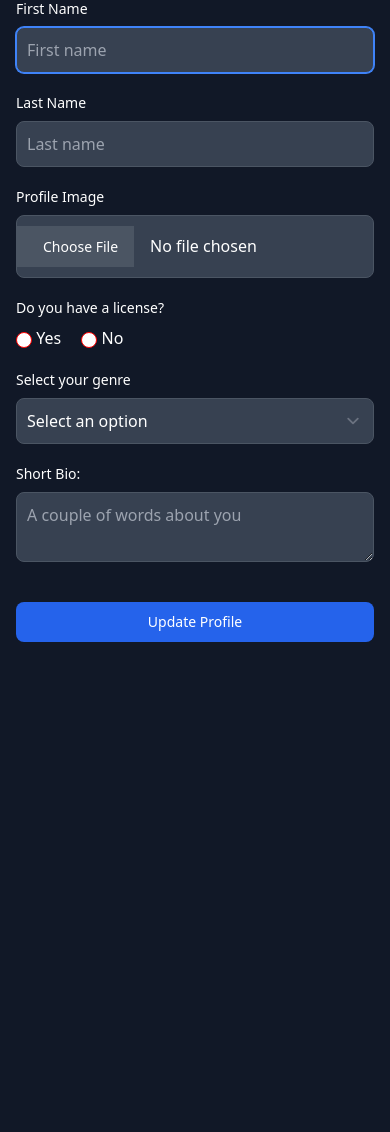
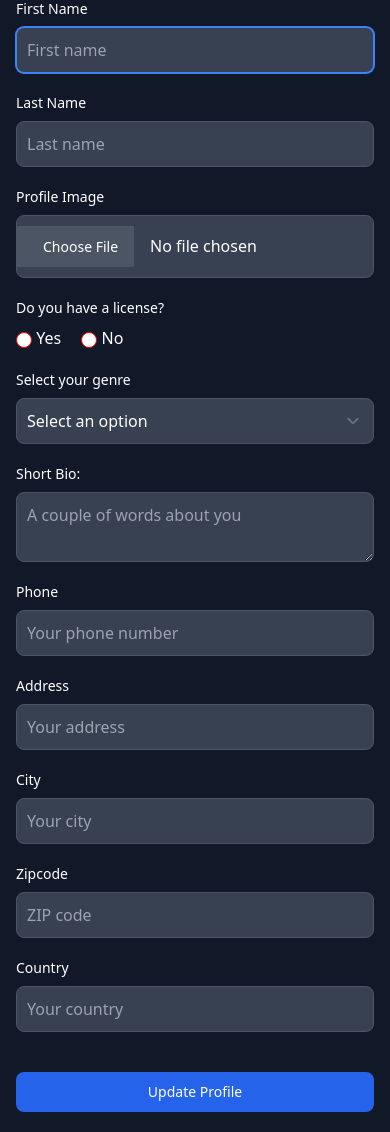
Before and after one commit to mikizdr/flask-wsl, a Flask app: template shopping/templates/profile/index.html in a window 390 px wide. Shown: the part 202-1334 px from the top of the page. Before the commit the page ends 844 px from the top, so only its background shows below. Run offline with Flask 3, Linux system fonts and the light colour scheme; the template is opened without the code that fills it: values that come from a table or form of the project are taken from there, others are empty; style sheets or scripts are compiled from the project's sources; some libraries are stand-ins or nearby versions.

Commit message:
Add phone, address, city, zipcode, and country fields to profile form

```diff
--- a/shopping/templates/components/forms/profile.py
+++ b/shopping/templates/components/forms/profile.py
@@ -1,24 +1,67 @@
 from flask_wtf import FlaskForm
-from wtforms import FileField, RadioField, SelectField, StringField, SubmitField, TextAreaField
+from wtforms import (
+    FileField,
+    RadioField,
+    SelectField,
+    StringField,
+    SubmitField,
+    TextAreaField,
+)
 from wtforms.validators import ValidationError, Optional, Length
+
 
 class ProfileForm(FlaskForm):
 
     def validate_genre(self, genre_to_check) -> None:
-        if genre_to_check.data not in ['M', 'W']:
+        if genre_to_check.data not in ["M", "W"]:
             raise ValidationError(
                 f"The genre {genre_to_check.data} is not valid. Please select a valid option."
             )
 
-    first_name = StringField('First Name', validators=[Length(min=3, max=30), Optional("First name is required.")])
-    last_name = StringField('Last Name', validators=[Length(min=3, max=30), Optional("Last name is required.")])
-    genre = SelectField(u'Genre', choices=[('', 'Select an option'), ('M', 'Man'), ('W', 'Woman')])
-    about = TextAreaField(label="Short Bio:", validators=[Optional("Please enter a short bio.")])
-    has_license = RadioField(u'Do You Have A License?', choices=[(1, 'Yes'), (0, 'No')], validators=[Optional("Please select an option.")])
-    img_url = FileField('Profile Image', validators=[Optional()])
-    # phone = StringField('Phone', validators=[Optional("Please enter a valid phone number.")])
-    # address = StringField('Address', validators=[Optional("Please enter a valid address.")])
-    # city = StringField('City', validators=[Optional("Please enter a valid city name.")])
-    # zipcode = StringField('Zipcode', validators=[Optional("Please enter a valid zipcode.")])
-    # country = StringField('Country', validators=[Optional("Please enter a valid country name.")])
-    submit = SubmitField('Update Profile')
+    first_name = StringField(
+        "First Name",
+        validators=[Length(min=3, max=30), Optional("First name is required.")],
+    )
+    last_name = StringField(
+        "Last Name",
+        validators=[Length(min=3, max=30), Optional("Last name is required.")],
+    )
+    genre = SelectField(
+        "Genre", choices=[("", "Select an option"), ("M", "Man"), ("W", "Woman")]
+    )
+    about = TextAreaField(
+        label="Short Bio:", validators=[Optional("Please enter a short bio.")]
+    )
+    has_license = RadioField(
+        "Do You Have A License?",
+        choices=[(1, "Yes"), (0, "No")],
+        validators=[Optional("Please select an option.")],
+    )
+    img_url = FileField("Profile Image", validators=[Optional()])
+    phone = StringField(
+        label="Phone",
+        validators=[
+            Length(min=8, max=30),
+            Optional("Please enter a valid phone number."),
+        ],
+    )
+    address = StringField(
+        "Address",
+        validators=[Length(min=10, max=100), Optional("Please enter a valid address.")],
+    )
+    city = StringField(
+        "City",
+        validators=[Length(min=2, max=30), Optional("Please enter a valid city name.")],
+    )
+    zipcode = StringField(
+        "Zipcode",
+        validators=[Length(min=1, max=10), Optional("Please enter a valid zipcode.")],
+    )
+    country = StringField(
+        "Country",
+        validators=[
+            Length(min=3, max=30),
+            Optional("Please enter a valid country name."),
+        ],
+    )
+    submit = SubmitField("Update Profile")
--- a/shopping/templates/profile/index.html
+++ b/shopping/templates/profile/index.html
@@ -30,30 +30,21 @@ dark:focus:border-blue-500' %}
                     {{ form.first_name.label(class="block mb-2 text-sm font-medium text-gray-900 dark:text-white") }}
                     {{ form.first_name(class=class_name_for_input, id='firstName', placeholder='First name',
                     minlength=3,
-                    maxlength=30, required=True, autofocus=True, value=profile.first_name) }}
-                    <div class="error-message" id="firstNameError">
-                        First name is required.
-                    </div>
+                    maxlength=30, autofocus=True, value=profile.first_name) }}
                 </div>
 
                 <div class="mb-5">
                     {{ form.last_name.label(class="block mb-2 text-sm font-medium text-gray-900 dark:text-white") }}
                     {{ form.last_name(class=class_name_for_input, id='lastName', placeholder='Last name',
                     minlength=3,
-                    maxlength=30, required=True, value=profile.last_name) }}
-                    <div class="error-message" id="firstNameError">
-                        Last name is required.
-                    </div>
+                    maxlength=30, value=profile.last_name) }}
                 </div>
             </div>
 
             <div class="mb-5">
                 {{ form.img_url.label(class="block mb-2 text-sm font-medium text-gray-900 dark:text-white") }}
                 {{ form.img_url(class=class_name_for_input, id='imageUrl',
-                required=True, value=profile.img_url) }}
-                <div class="error-message" id="imageUrlError">
-                    Profile image is required.
-                </div>
+                value=profile.img_url) }}
             </div>
 
             <div class="sm:grid sm:grid-cols-2 gap-4">
@@ -69,9 +60,6 @@ dark:focus:border-blue-500' %}
                         value="{{ choice[0] }}" {{ "checked" if profile.has_license==choice[0] else "" }}>
                     <label class="text-white mr-4" for="has_license-{{ choice[0] }}">{{ choice[1] }}</label>
                     {% endfor %}
-                    <div class="error-message" id="hasLicenseError">
-                        License is required.
-                    </div>
                 </div>
 
                 <div class="mb-5">
@@ -86,9 +74,6 @@ dark:focus:border-blue-500' %}
                         <option value="M" {{ 'selected' if profile.genre=='M' else '' }}>Man</option>
                         <option value="W" {{ 'selected' if profile.genre=='W' else '' }}>Woman</option>
                     </select>
-                    <div class="error-message" id="genreError">
-                        Genre is required.
-                    </div>
                 </div>
             </div>
 
@@ -102,6 +87,40 @@ dark:focus:border-blue-500' %}
                 ) }}
             </div>
 
+            <div class="mb-5">
+                {{ form.phone.label(class="block mb-2 text-sm font-medium text-gray-900 dark:text-white") }}
+                {{ form.phone(class=class_name_for_input, id='phone', placeholder='Your phone number',
+                minlength=9,
+                maxlength=30, autofocus=True, value=profile.phone) }}
+            </div>
+
+            <div class="mb-5">
+                {{ form.address.label(class="block mb-2 text-sm font-medium text-gray-900 dark:text-white") }}
+                {{ form.address(class=class_name_for_input, id='address', placeholder='Your address',
+                minlength=10,
+                maxlength=100, autofocus=True, value=profile.address) }}
+            </div>
+
+            <div class="mb-5">
+                {{ form.city.label(class="block mb-2 text-sm font-medium text-gray-900 dark:text-white") }}
+                {{ form.city(class=class_name_for_input, id='city', placeholder='Your city',
+                minlength=2,
+                maxlength=30, autofocus=True, value=profile.city) }}
+            </div>
+
+            <div class="mb-5">
+                {{ form.zipcode.label(class="block mb-2 text-sm font-medium text-gray-900 dark:text-white") }}
+                {{ form.zipcode(class=class_name_for_input, id='zipcode', placeholder='ZIP code',
+                maxlength=10, autofocus=True, value=profile.zipcode) }}
+            </div>
+
+            <div class="mb-5">
+                {{ form.country.label(class="block mb-2 text-sm font-medium text-gray-900 dark:text-white") }}
+                {{ form.country(class=class_name_for_input, id='country', placeholder='Your country',
+                minlength=3,
+                maxlength=30, autofocus=True, value=profile.country) }}
+            </div>
+
             {{ form.submit(class="w-full my-5 text-white bg-primary-600 hover:bg-primary-700 focus:ring-4
             focus:outline-none focus:ring-primary-300 font-medium rounded-lg text-sm px-5 py-2.5 text-center
             dark:bg-primary-600 dark:hover:bg-primary-700 dark:focus:ring-primary-800 cursor-pointer") }}
```
Also changed, not shown: shopping/routes/profile.py (+15 -0 lines).
